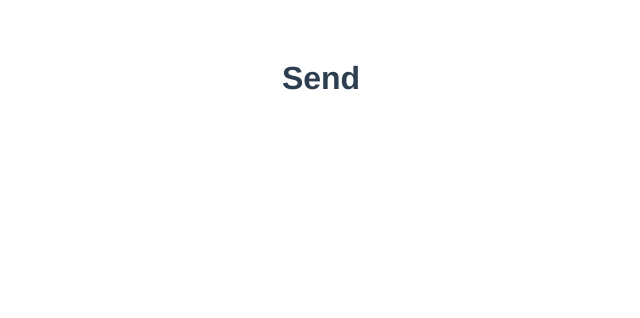
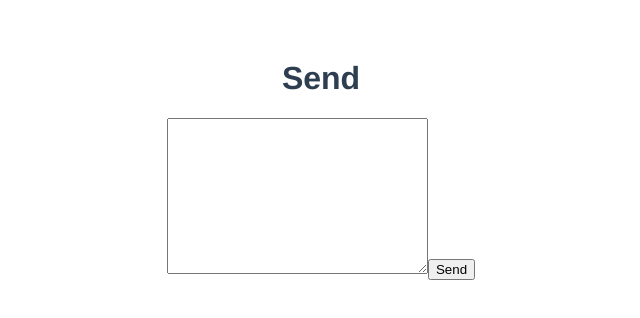
Before and after one commit to marcusbillman/te4-bulletin-board, a Vue app in the folder client/: page / in a window 1280 px wide. Shown: the top 318 px of the page, without its empty margins (319-959 px from the left). Built offline with nearby package versions, Linux system fonts and the light colour scheme.

Commit message:
✨ SendPage.vue: Create basic form with request

```diff
--- a/client/src/views/SendPage.vue
+++ b/client/src/views/SendPage.vue
@@ -1,7 +1,39 @@
-<script setup></script>
+<script setup>
+import { ref } from 'vue';
+
+const messageBodyRaw = ref('');
+
+async function handleSubmit(event) {
+  const message = {
+    body: messageBodyRaw.value,
+  };
+
+  await fetch('http://localhost:1234/api/v1/messages', {
+    method: 'POST',
+    headers: {
+      'Content-Type': 'application/json',
+    },
+    body: JSON.stringify(message),
+  });
+
+  messageBodyRaw.value = '';
+}
+</script>
 
 <template>
-  <h1>Send</h1>
+  <div class="page">
+    <h1>Send</h1>
+    <form @submit.prevent="handleSubmit">
+      <textarea
+        v-model="messageBodyRaw"
+        name="body"
+        id="textarea"
+        cols="30"
+        rows="10"
+      ></textarea>
+      <button type="submit">Send</button>
+    </form>
+  </div>
 </template>
 
 <style></style>
```
